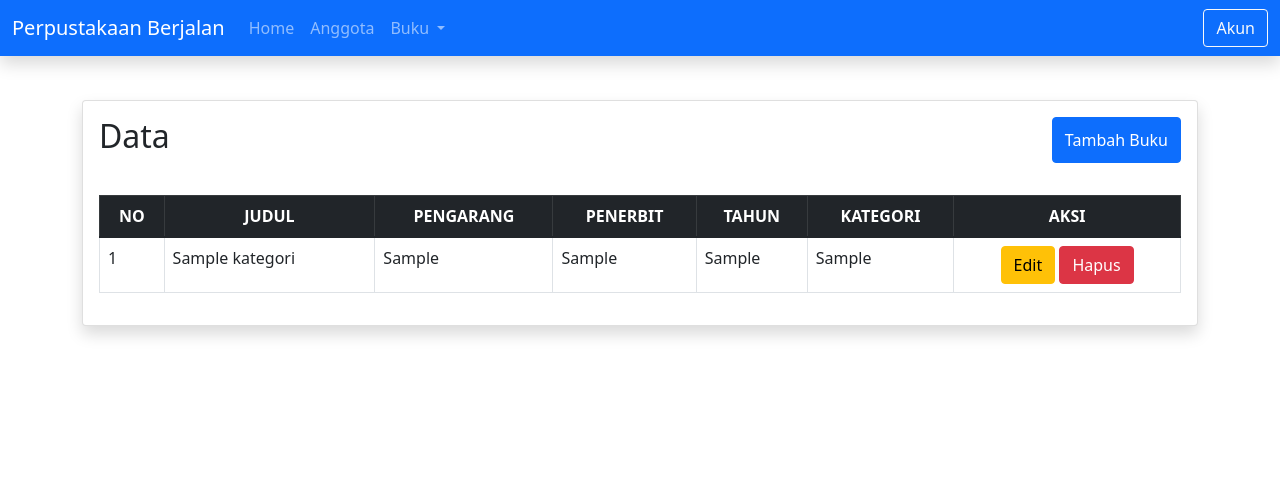
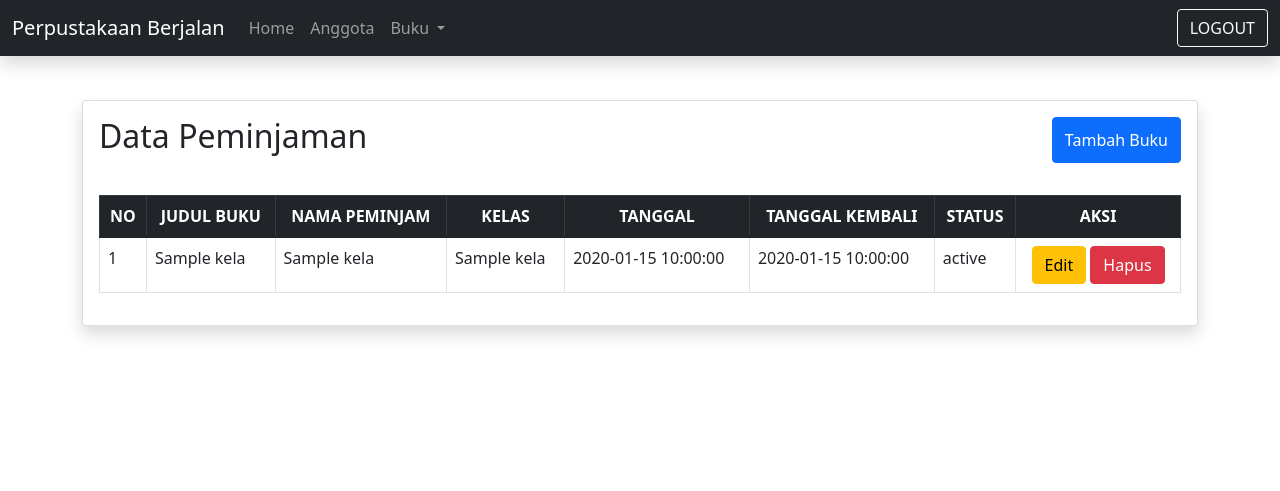
Before and after one commit to TrianOky/jokiperpus, a PHP site: page /pinjam.php in a window 1280 px wide. Shown: the top 491 px of the page. Run offline with PHP 8.4, Linux system fonts and the light colour scheme; the visitor is signed in with stand-in values (Sample User, id 1); tables that the repository leaves empty or names only in its code hold one stand-in row (values such as "Sample post"); some libraries are stand-ins or nearby versions.

Commit message:
kari sing peminjaman se

```diff
--- a/login.php
+++ b/login.php
@@ -1,6 +1,6 @@
 <?php
 session_start();
-if ($_SESSION['username']) {
+if (isset($_SESSION['username'])) {
     header('location: index.php');
 }
 ?>
--- /dev/null
+++ b/logout.php
@@ -0,0 +1,4 @@
+<?php
+session_start();
+session_destroy();
+header('location: login.php');
--- a/navbar.html
+++ b/navbar.html
@@ -1,4 +1,4 @@
-<nav class="navbar navbar-expand-lg navbar-dark bg-primary fixed-top shadow">
+<nav class="navbar navbar-expand-lg navbar-dark bg-dark fixed-top shadow">
     <div class="container-fluid">
         <a class="navbar-brand" href="#">Perpustakaan Berjalan</a>
         <button class="navbar-toggler" type="button" data-bs-toggle="collapse" data-bs-target="#navbarSupportedContent"
@@ -24,7 +24,7 @@
                     </ul>
                 </li>
             </ul>
-            <button class="btn btn-outline-light">Akun</button>
+            <a href="./logout.php" class="btn btn-outline-light">LOGOUT</a>
         </div>
     </div>
 </nav>
--- a/pinjam.php
+++ b/pinjam.php
@@ -24,7 +24,7 @@ if (!$_SESSION['username']) {
             <div class="card col-12 shadow">
                 <div class="p-3 d-flex justify-content-between">
 
-                    <h2 class="">Data </h2>
+                    <h2 class="">Data Peminjaman</h2>
                     <button onclick="tambah()" class="btn btn-primary">
                         Tambah Buku
                     </button>
@@ -36,18 +36,19 @@ if (!$_SESSION['username']) {
                             <thead class="table-dark text-center">
                                 <tr>
                                     <th>NO</th>
-                                    <th>JUDUL</th>
-                                    <th>PENGARANG</th>
-                                    <th>PENERBIT</th>
-                                    <th>TAHUN</th>
-                                    <th>KATEGORI</th>
+                                    <th>JUDUL BUKU</th>
+                                    <th>NAMA PEMINJAM</th>
+                                    <th>KELAS</th>
+                                    <th>TANGGAL</th>
+                                    <th>TANGGAL KEMBALI</th>
+                                    <th>STATUS</th>
                                     <th>AKSI</th>
                                 </tr>
                             </thead>
                             <tbody>
                                 <?php
                                 $i = 1;
-                                $result = mysqli_query($koneksi, 'SELECT * FROM buku INNER JOIN kategori ON buku.id_kategori = kategori.id_kategori');
+                                $result = mysqli_query($koneksi, 'SELECT * FROM peminjaman INNER JOIN buku ON peminjaman.id_buku = buku.id_buku INNER JOIN anggota ON peminjaman.id_anggota = anggota.id_anggota INNER JOIN kelas ON anggota.id_kelas = kelas.id_kelas');
                                 while ($row = mysqli_fetch_assoc($result)) :
                                 ?>
                                     <tr>
@@ -58,22 +59,23 @@ if (!$_SESSION['username']) {
                                             <?= $row['judul'] ?>
                                         </td>
                                         <td>
-                                        <?= $row['pengarang'] ?>
+                                            <?= $row['nama'] ?>
                                         </td>
                                         <td>
-                                        <?= $row['penerbit'] ?>
+                                            <?= $row['nama_kelas'] ?>
                                         </td>
                                         <td>
-                                        <?= $row['tahun'] ?>
+                                            <?= $row['tanggal'] ?>
                                         </td>
                                         <td>
-                                        <?= $row['kategori'] ?>
+                                            <?= $row['tanggal_kembali'] ?>
+                                        </td>
+                                        <td>
+                                            <?= $row['status'] ?>
                                         </td>
                                         <td class="text-center">
-                                        <button class="btn btn-warning my-1 my-md-0"
-                                            onclick="edit('<?= $row['judul'] ?>','<?= $row['kategori'] ?>', '<?= $row['pengarang'] ?>', '<?= $row['penerbit'] ?>','<?= $row['tahun'] ?>', '<?= $row['id_buku'] ?>')">Edit</button>
-                                        <button onclick="hapus(<?= $row['id_buku']; ?>)"
-                                            class="btn btn-danger my-1 my-md-0">Hapus</button>
+                                            <button class="btn btn-warning my-1 my-md-0" onclick="edit('<?= $row['judul'] ?>','<?= $row['nama'] ?>', '<?= $row['nama_kelas'] ?>', '<?= $row['tanggal'] ?>','<?= $row['tanggal_kembali'] ?>', '<?= $row['status'] ?>')">Edit</button>
+                                            <button onclick="hapus(<?= $row['id_peminjaman']; ?>)" class="btn btn-danger my-1 my-md-0">Hapus</button>
                                         </td>
                                     </tr>
                                 <?php $i++;
@@ -101,8 +103,7 @@ if (!$_SESSION['username']) {
                         <div class="mb-3">
                             <input type="hidden" name="id_buku" id="idBuku">
                             <label class="form-label">JUDUL</label>
-                            <input type="text" class="form-control" id="editJudul" name="judul"
-                                aria-describedby="emailHelp">
+                            <input type="text" class="form-control" id="editJudul" name="judul" aria-describedby="emailHelp">
                         </div>
                         <div class="mb-3">
                             <label class="form-label">KATEGORI</label>
@@ -146,39 +147,34 @@ if (!$_SESSION['username']) {
         <div class="modal-dialog modal-dialog-centered">
             <div class="modal-content">
                 <div class="modal-header">
-                    <h5 class="modal-title">Data Anggota</h5>
+                    <h5 class="modal-title">Data Peminjaman</h5>
                     <button type="button" class="btn-close" data-bs-dismiss="modal" aria-label="Close"></button>
                 </div>
                 <div class="modal-body">
                     <form id="formTambah">
                         <div class="mb-3">
-                            <label class="form-label">JUDUL</label>
+                            <label class="form-label">Judul Buku</label>
                             <input type="text" class="form-control" name="judul" aria-describedby="emailHelp">
                         </div>
                         <div class="mb-3">
-                            <label class="form-label">KATEGORI</label>
-                            <select class="form-select" name="kategori" aria-label="Default select example">
+                            <label class="form-label">Nama Peminjam</label>
+                            <input class="form-control" list="nama_peminjam" placeholder="Ketik untuk mencari data">
+                            <datalist id="nama_peminjam">
                                 <?php
-                                $result = mysqli_query($koneksi, 'SELECT * from kategori');
+                                $result = mysqli_query($koneksi, 'SELECT * from anggota INNER JOIN kelas ON anggota.id_kelas = kelas.id_kelas');
                                 while ($row = mysqli_fetch_assoc($result)) :
                                 ?>
-                                <option value="<?= $row['id_kategori'] ?>">
-                                    <?= $row['kategori'] ?>
-                                </option>
+                                    <option data-value="<?= $row['id_anggota'] ?>" value="<?= $row['nama'] ?> - <?= $row['nama_kelas'] ?>" />
                                 <?php endwhile; ?>
-                            </select>
+                            </datalist>
                         </div>
                         <div class="mb-3">
-                            <label for="exampleFormControlTextarea1" class="form-label">PENGARANG</label>
-                            <input type="text" name="pengarang" class="form-control">
+                            <label for="exampleFormControlTextarea1" class="form-label">Tanggal</label>
+                            <input type="date" name="tanggal" class="form-control" value="<?= date('Y-m-d'); ?>">
                         </div>
                         <div class="mb-3">
-                            <label for="exampleFormControlTextarea1" class="form-label">PENERBIT</label>
-                            <input type="text" name="penerbit" class="form-control">
-                        </div>
-                        <div class="mb-3">
-                            <label for="exampleFormControlTextarea1" class="form-label">TAHUN</label>
-                            <input type="text" name="tahun" class="form-control">
+                            <label for="exampleFormControlTextarea1" class="form-label">Tanggal Kembali</label>
+                            <input type="date" name="tanggal_kembali" class="form-control">
                         </div>
                     </form>
                 </div>
```
Lines whose indentation alone changed are shown as unchanged.
